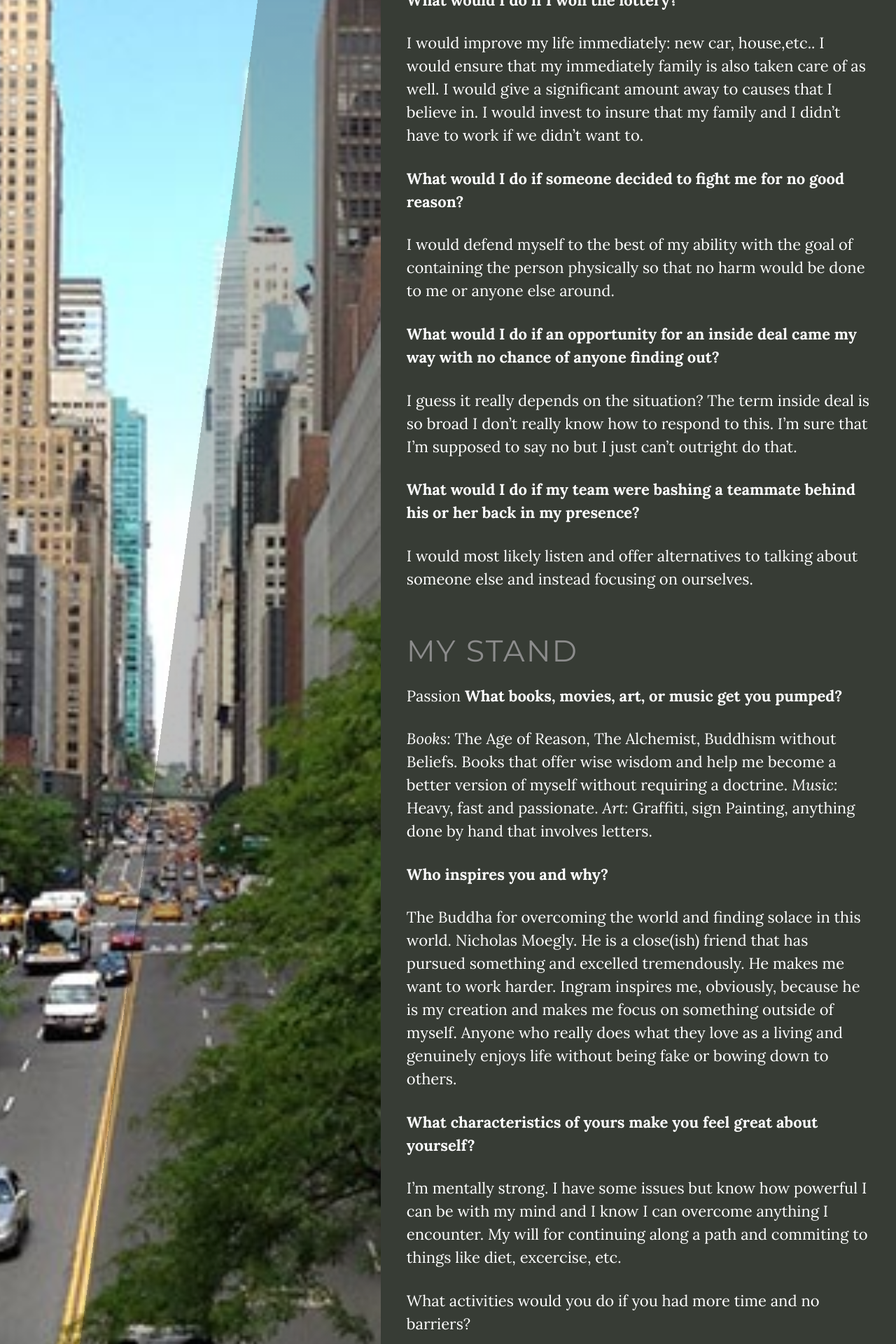
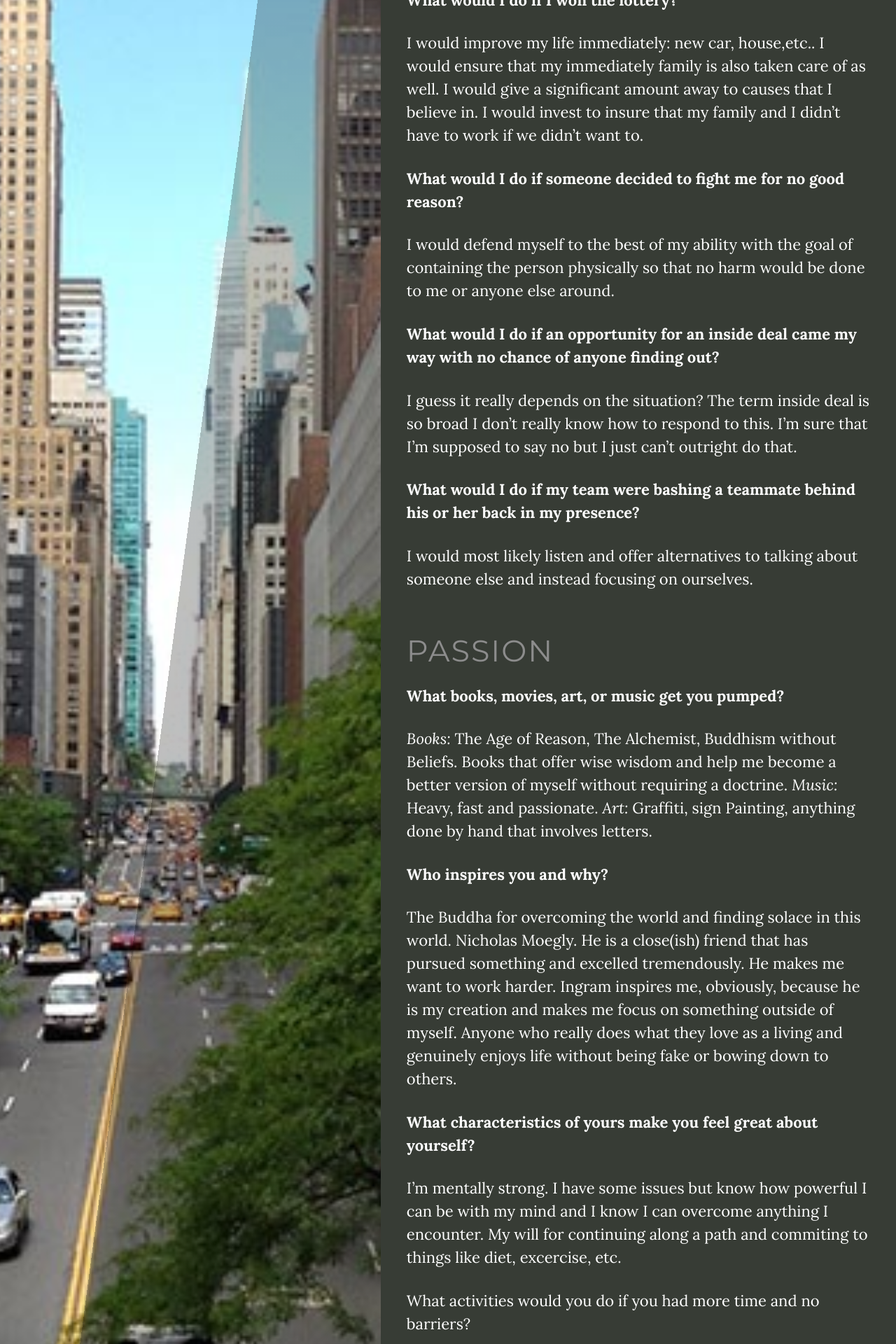
Before and after one commit to brianmaierjr/brianmaierjr.github.io, a Jekyll site: the page built from _posts/2016-04-17-stand-and-passion.md, in a window 1280 px wide. Shown: the part 1329-3249 px from the top of the page at 70% size. Built offline with Jekyll 4.4.1, drawn with Linux system fonts in a browser that asks for light colours; nearby versions of some CDN libraries; comment, search, counter and statistics services are not loaded.

Commit message:
Update 2016-04-17-stand-and-passion.md

```diff
--- a/_posts/2016-04-17-stand-and-passion.md
+++ b/_posts/2016-04-17-stand-and-passion.md
@@ -46,9 +46,8 @@ I guess it really depends on the situation? The term inside deal is so broad I d
 
 I would most likely listen and offer alternatives to talking about someone else and instead focusing on ourselves.
 
-## My Stand
+## Passion
 
-Passion
 **What books, movies, art, or music get you pumped?**
 
 *Books:* The Age of Reason, The Alchemist, Buddhism without Beliefs. Books that offer wise wisdom and help me become a better version of myself without requiring a doctrine.
```
